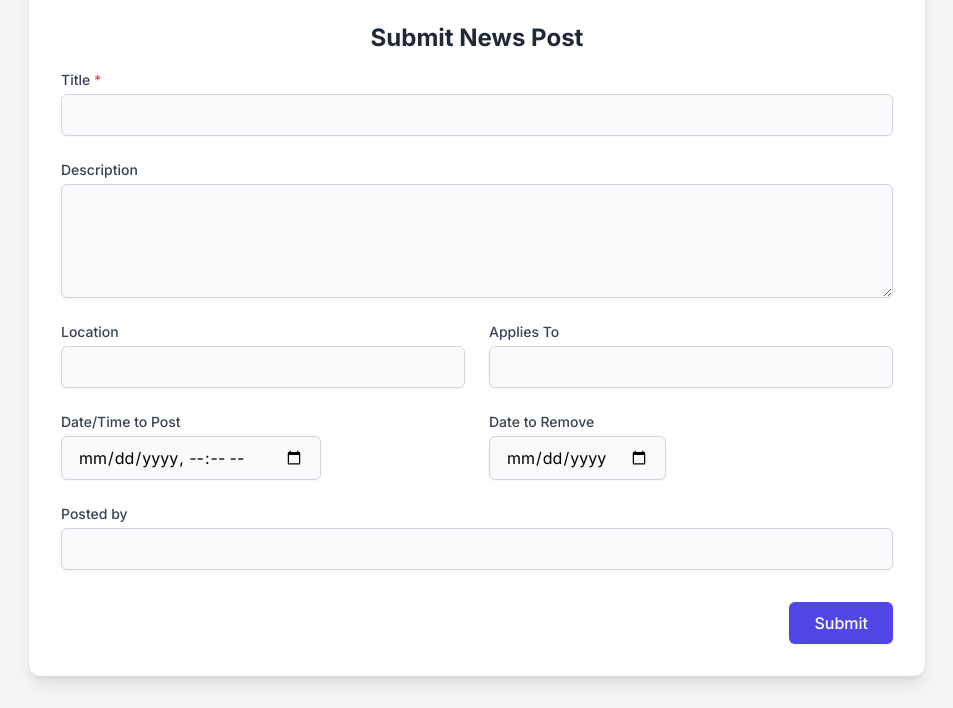
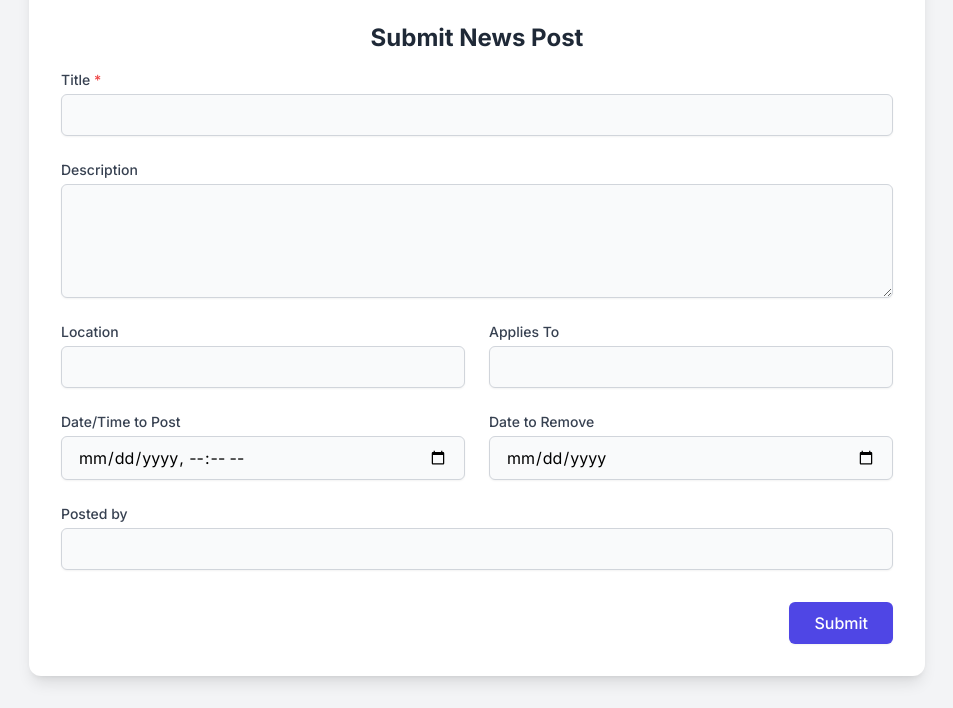
Before and after one commit to spfldtwpclarkoh/forms, a plain HTML site: page deptnews/index.html in a window 1280 px wide. Shown: the part 226-934 px from the top of the page, without its empty margins (163-1116 px from the left). Drawn offline with nearby package versions, Linux system fonts and the light colour scheme.

Commit message:
Add files via upload

```diff
--- a/deptnews/index.html
+++ b/deptnews/index.html
@@ -23,7 +23,7 @@
         }
         /* Custom styles for date and time inputs to ensure proper sizing */
         input[type="date"], input[type="datetime-local"] {
-            width: auto; /* Reverts to the browser's default sizing */
+            width: 100%; /* Reverts to the browser's default sizing */
             max-width: 100%; /* Ensures it doesn't exceed its container */
             box-sizing: border-box;
         }
```
